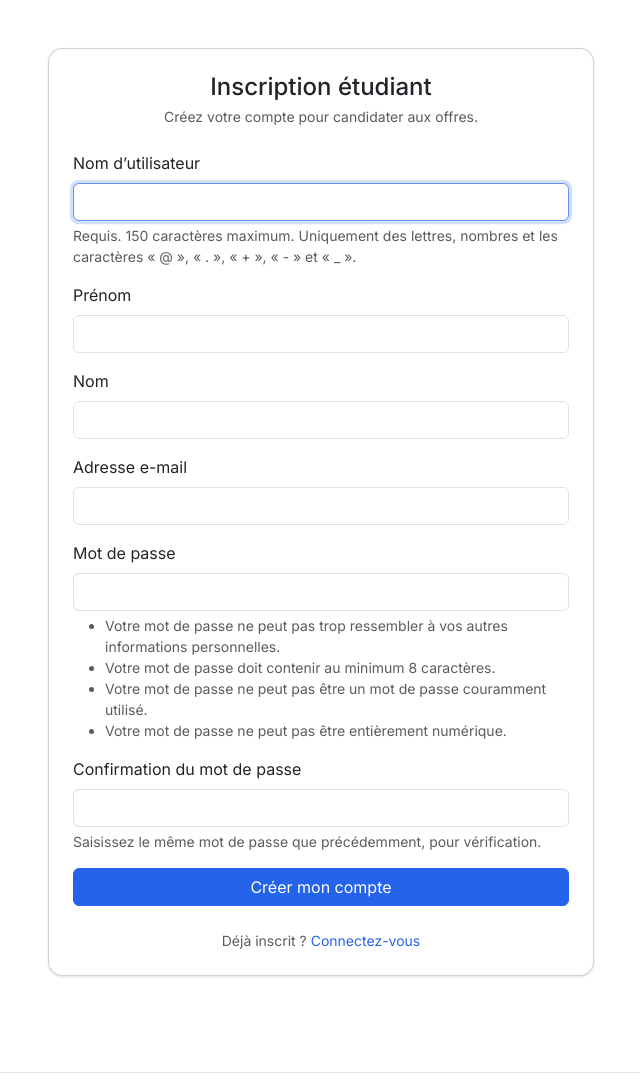
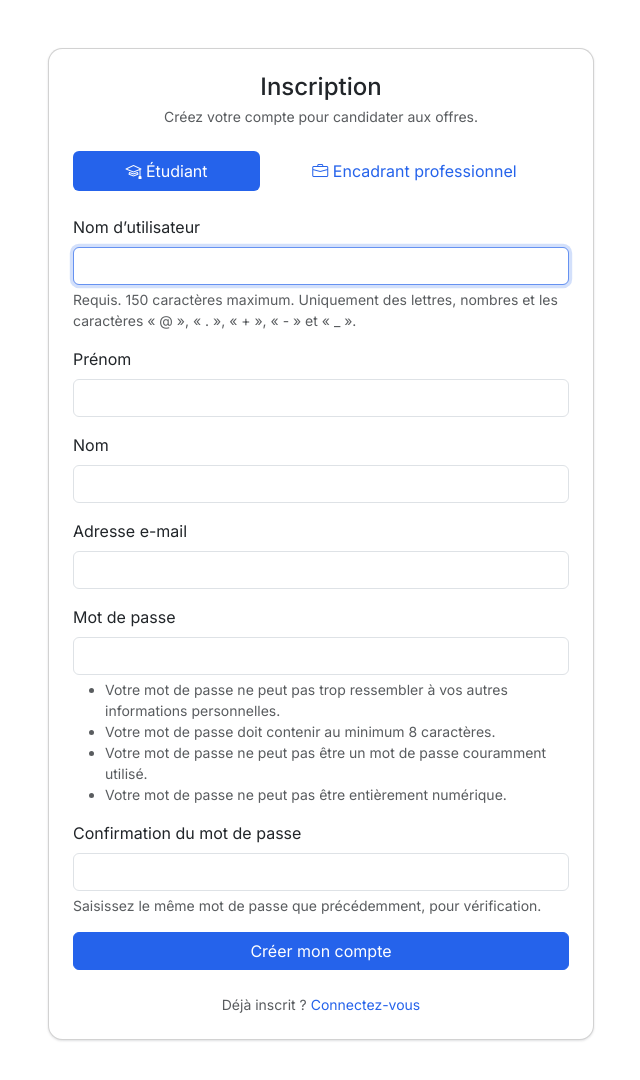
Before and after one commit to jihen22/stages-pfe, a Django app: page /accounts/register/ in a window 1280 px wide. Shown: the part 57-1137 px from the top of the page, without its empty margins (319-959 px from the left). Run offline with Django 5.2, Linux system fonts and the light colour scheme.

Commit message:
feat(accounts): onglets étudiant / encadrant pro sur la page d'inscription

```diff
--- a/templates/accounts/register.html
+++ b/templates/accounts/register.html
@@ -1,16 +1,38 @@
 {% extends "base_public.html" %}
 
-{% block title %}Inscription étudiant{% endblock %}
+{% block title %}Inscription{% endblock %}
 
 {% block content %}
 <div class="row justify-content-center">
   <div class="col-md-7 col-lg-6">
     <div class="card">
       <div class="card-body p-4">
-        <h1 class="h4 mb-1 text-center">Inscription étudiant</h1>
+        <h1 class="h4 mb-1 text-center">Inscription</h1>
         <p class="text-muted text-center small mb-4">
-          Créez votre compte pour candidater aux offres.
+          {% if type_compte == 'encadrant_pro' %}
+            Créez votre compte pour publier des offres de stage et de PFE.
+          {% else %}
+            Créez votre compte pour candidater aux offres.
+          {% endif %}
         </p>
+
+        {# Choix du type de compte #}
+        <ul class="nav nav-pills nav-fill mb-4">
+          <li class="nav-item">
+            <a class="nav-link {% if type_compte != 'encadrant_pro' %}active{% endif %}"
+               href="{% url 'accounts:register' %}"
+               {% if type_compte != 'encadrant_pro' %}aria-current="page"{% endif %}>
+              <i class="bi bi-mortarboard"></i> Étudiant
+            </a>
+          </li>
+          <li class="nav-item">
+            <a class="nav-link {% if type_compte == 'encadrant_pro' %}active{% endif %}"
+               href="{% url 'accounts:register_encadrant_pro' %}"
+               {% if type_compte == 'encadrant_pro' %}aria-current="page"{% endif %}>
+              <i class="bi bi-briefcase"></i> Encadrant professionnel
+            </a>
+          </li>
+        </ul>
 
         <form method="post" novalidate>
           {% csrf_token %}
```
